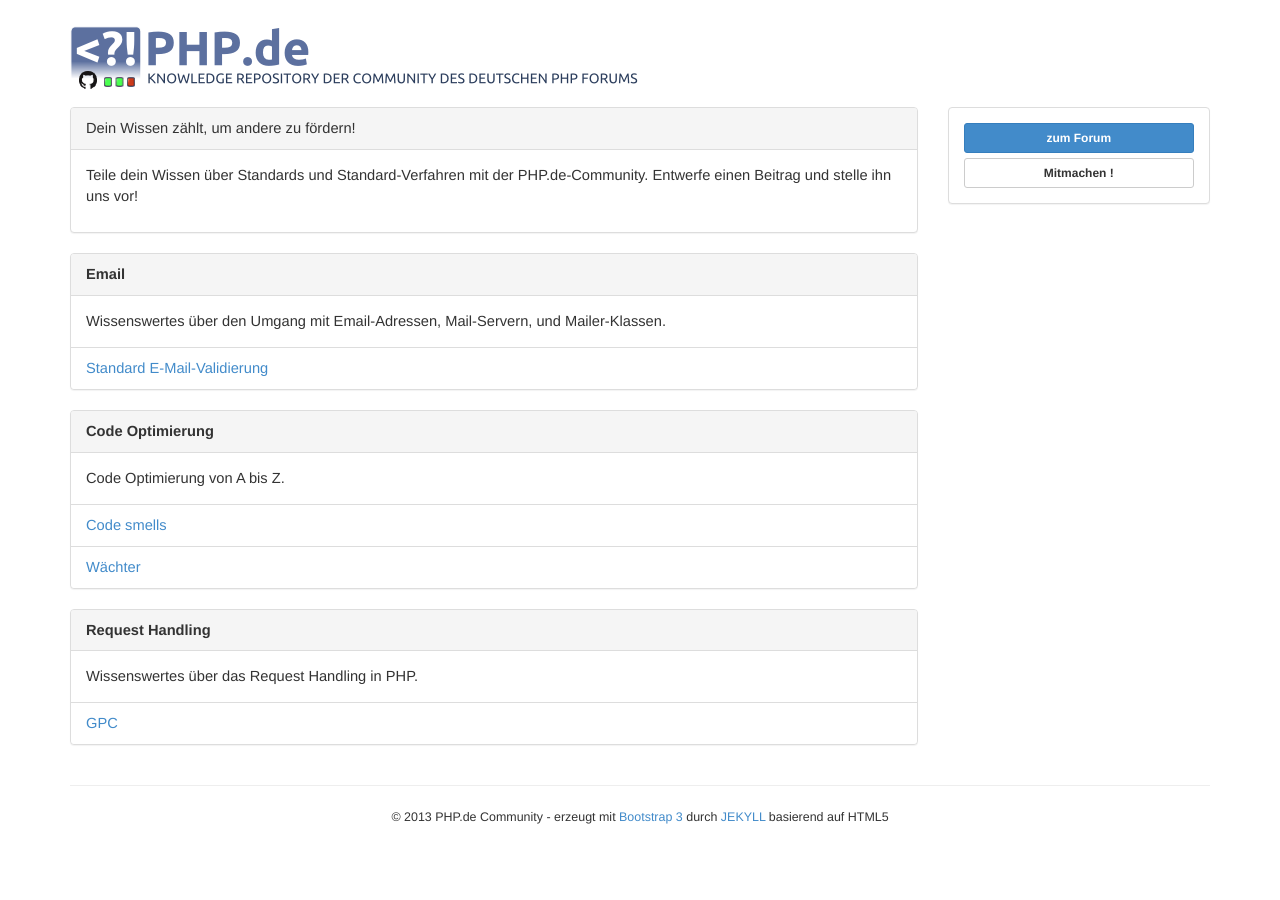
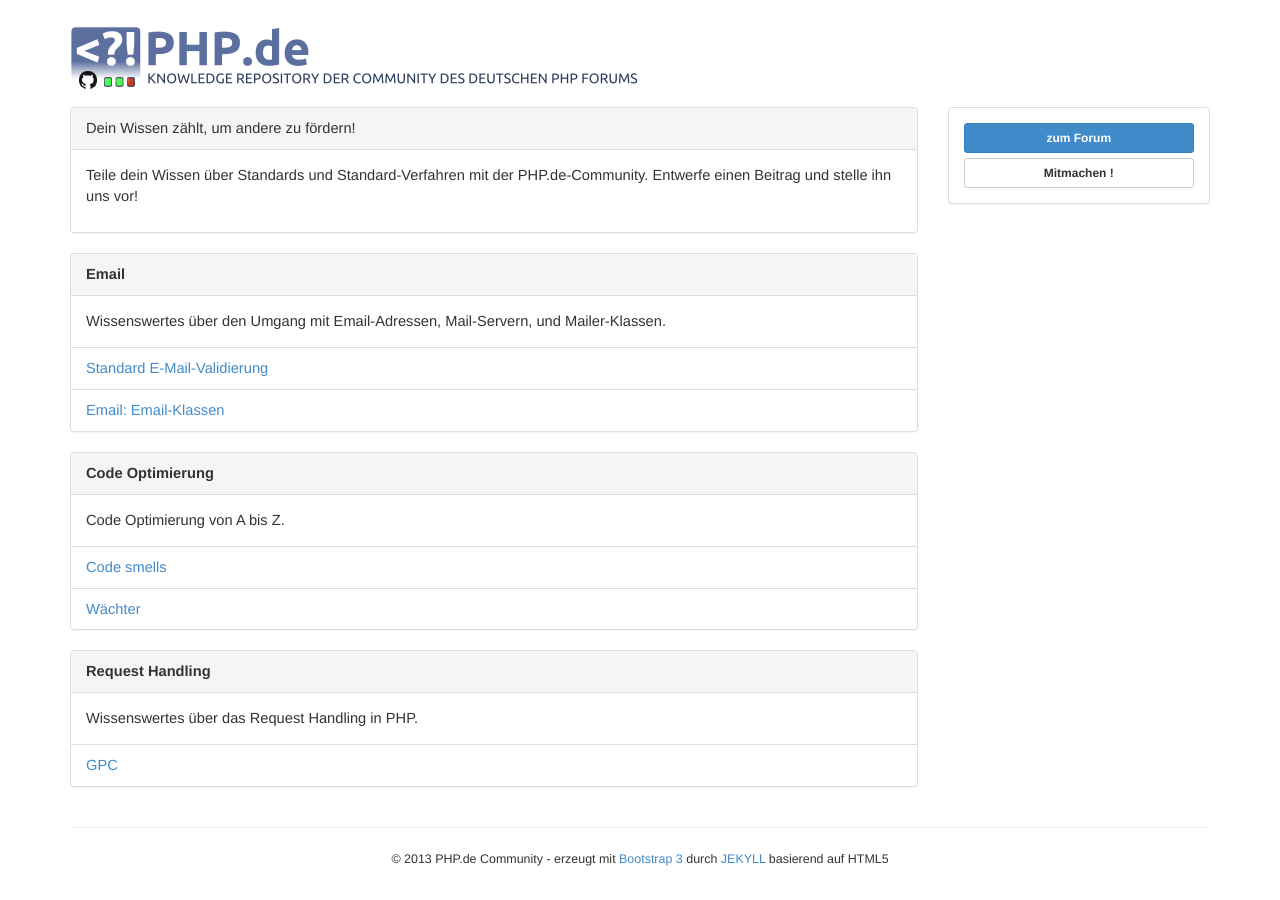
Before and after one commit to php-de/php-de.github.io, a Jekyll site: the page built from index.md, in a window 1280 px wide. Built offline with Jekyll 4.4.1, drawn with Linux system fonts in a browser that asks for light colours.

Commit message:
+email klassen

```diff
--- a/index.md
+++ b/index.md
@@ -12,6 +12,9 @@ pageSections:
 
             -   name: "Standard E-Mail-Validierung"
                 url: /email/standard-mail-validation.html
+
+            -   name: "Email: Email-Klassen"
+                url: /email/email-class.html
 
     -   name: "Code Optimierung"
 
```
